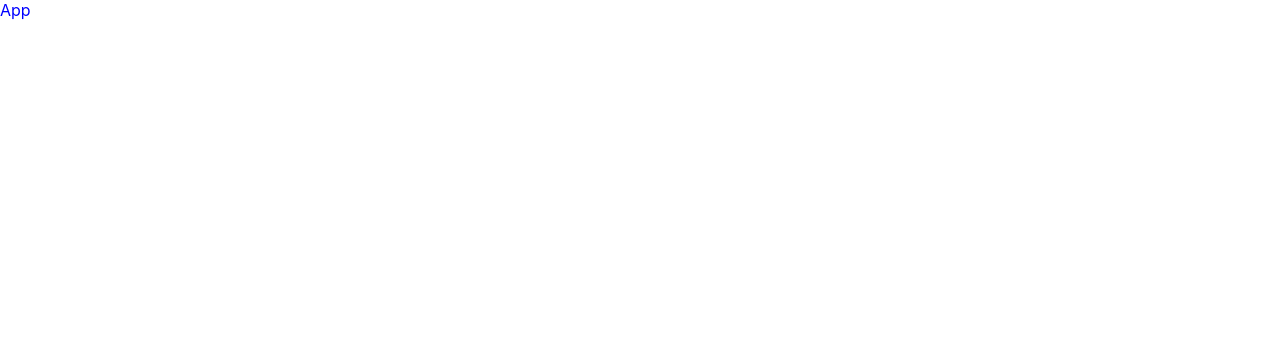
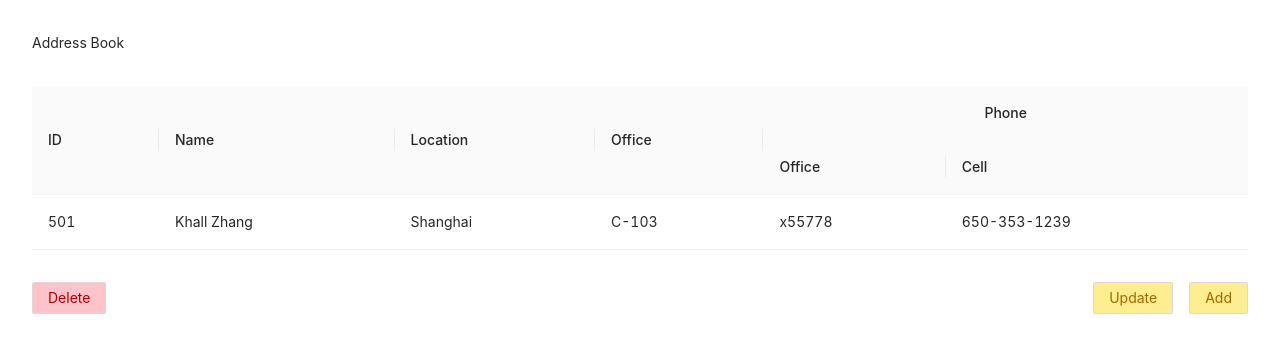
Before and after one commit to mpan-wework/address-book, a React (Create React App) app: page / in a window 1280 px wide. Shown: the top 352 px of the page. Built offline with nearby package versions, Linux system fonts and the light colour scheme.

Commit message:
feat: add dummy layout (#1)

```diff
--- a/package.json
+++ b/package.json
@@ -6,6 +6,7 @@
     "@testing-library/jest-dom": "^4.2.4",
     "@testing-library/react": "^9.3.2",
     "@testing-library/user-event": "^7.1.2",
+    "antd": "^4.5.4",
     "react": "^16.13.1",
     "react-dom": "^16.13.1",
     "react-scripts": "3.4.3"
--- a/src/App.js
+++ b/src/App.js
@@ -1,6 +1,14 @@
 import React from 'react';
+import { default as AddressBookAntd } from './antd/AddressBook';
+import { default as AddressBookPlain } from './plain/AddressBook';
 import styles from './App.module.css';
 
-const App = () => <div className={styles.App}>App</div>;
+const AddressBook = process.env.SOME_VAR === 'expected' ? AddressBookPlain : AddressBookAntd;
+
+const App = () => (
+  <div className={styles.App}>
+    <AddressBook />
+  </div>
+);
 
 export default App;
--- a/src/App.module.css
+++ b/src/App.module.css
@@ -1,3 +1,3 @@
 .App {
-  color: blue;
+  padding: 2rem;
 }
--- /dev/null
+++ b/src/antd/AddressBook.js
@@ -0,0 +1,44 @@
+import React, { useState } from 'react';
+import { Button, Table } from 'antd';
+import { t } from '../utils/i18n';
+import styles from './AddressBook.module.css';
+
+const AddressBook = () => {
+  const [dataSource] = useState([
+    {
+      id: 501,
+      name: 'Khall Zhang',
+      location: 'Shanghai',
+      office: 'C-103',
+      phoneOffice: 'x55778',
+      phoneCell: '650-353-1239',
+    }
+  ]);
+
+  return (
+    <div className={'addressBook'}>
+      <div className={styles.title}>{t('Address Book')}</div>
+      <Table dataSource={dataSource} rowKey={'id'} pagination={false}>
+        <Table.Column key={'id'} title={t('ID')} dataIndex={'id'} />
+        <Table.Column key={'name'} title={t('Name')} dataIndex={'name'} />
+        <Table.Column key={'location'} title={t('Location')} dataIndex={'location'} />
+        <Table.Column key={'office'} title={t('Office')} dataIndex={'office'} />
+        <Table.ColumnGroup key={'phone'} title={t('Phone')}>
+          <Table.Column key={'phoneOffice'} title={t('Office')} dataIndex={'phoneOffice'} />
+          <Table.Column key={'phoneCell'} title={t('Cell')} dataIndex={'phoneCell'} />
+        </Table.ColumnGroup>
+      </Table>
+      <div className={styles.buttons}>
+        <div className={styles.left}>
+          <Button className={styles.delete}>{t('Delete')}</Button>
+        </div>
+        <div className={styles.right}>
+          <Button className={styles.update}>{t('Update')}</Button>
+          <Button className={styles.add}>{t('Add')}</Button>
+        </div>
+      </div>
+    </div>
+  );
+};
+
+export default AddressBook;
--- /dev/null
+++ b/src/antd/AddressBook.module.css
@@ -0,0 +1,34 @@
+.title {
+  margin-bottom: 2rem;
+}
+
+.buttons {
+  margin-top: 2rem;
+  display: flex;
+  justify-content: space-between;
+}
+
+.left {
+  display: flex;
+  justify-content: flex-start;
+}
+
+.right {
+  display: flex;
+  justify-content: flex-end;
+}
+
+.right > * {
+  margin-left: 1rem;
+}
+
+button.delete {
+  background-color: rgb(255, 195, 204);
+  color: rgb(170, 0, 0);
+}
+
+button.update,
+button.add {
+  background-color: rgb(255, 238, 144);
+  color: rgb(164, 101, 0);
+}
--- a/src/index.js
+++ b/src/index.js
@@ -1,7 +1,8 @@
 import React from 'react';
 import ReactDOM from 'react-dom';
+import App from './App';
+import 'antd/dist/antd.css';
 import './index.css';
-import App from './App';
 // import * as serviceWorker from './serviceWorker';
 
 ReactDOM.render(
--- /dev/null
+++ b/src/plain/AddressBook.js
@@ -0,0 +1,5 @@
+import React from 'react';
+
+const AddressBook = () => <div>AddressBook</div>;
+
+export default AddressBook;
--- /dev/null
+++ b/src/utils/i18n.js
@@ -0,0 +1 @@
+export const t = (val) => val;
```
Also changed, not shown: 1 other file (tests, documents, lock files or other folders).
